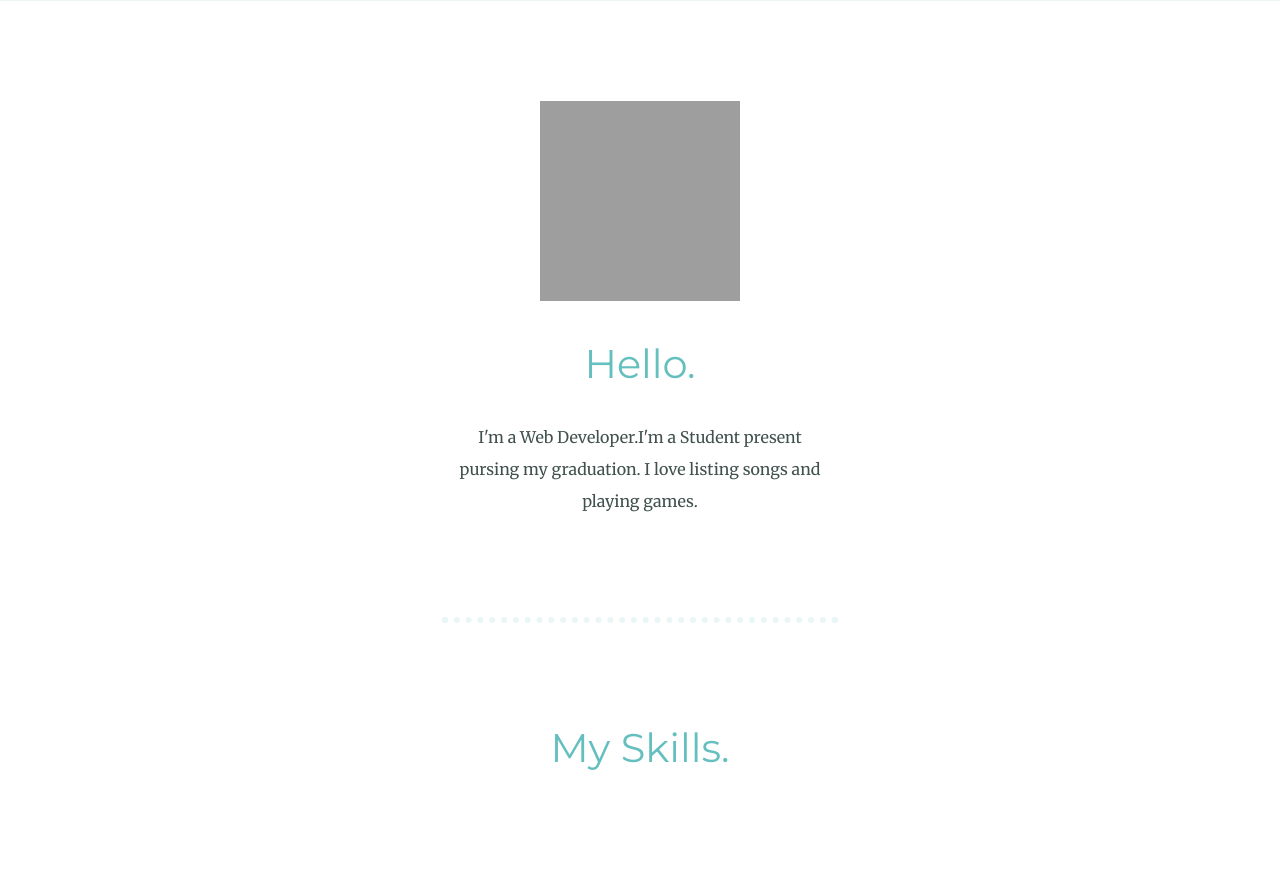
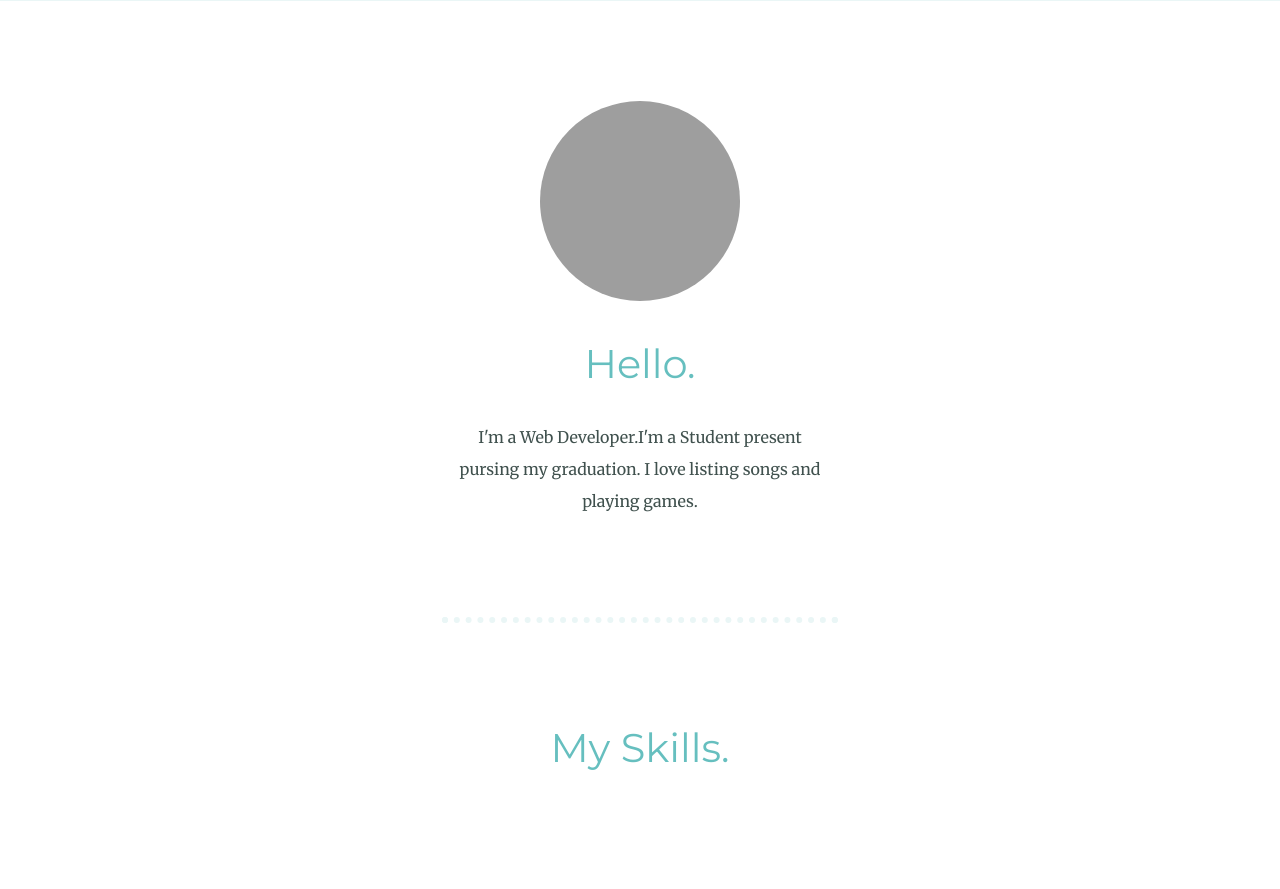
Before and after one commit to ChandraShekar-hub18/CSS-My-Site, a plain HTML site: page index.html in a window 1280 px wide. Shown: the part 805-1694 px from the top of the page. Drawn offline with Linux system fonts and the light colour scheme; grey boxes are pictures that could not be loaded.

Commit message:
Update styles.css

```diff
--- a/css/styles.css
+++ b/css/styles.css
@@ -51,7 +51,9 @@ hr{
   width: 30%;
   margin: 100px auto;
 }
-
+.profile{
+  border-radius: 50%;
+}
 .pro{
   text-decoration: underline;
 }
```
